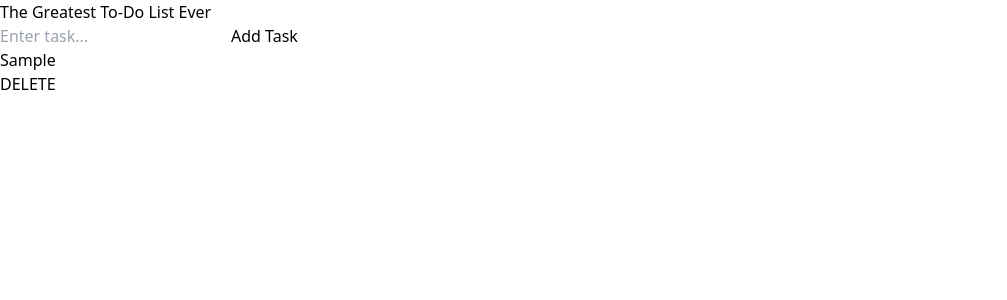
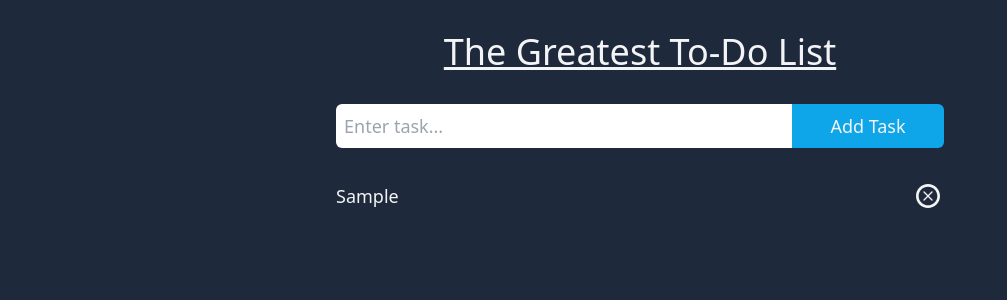
Before and after one commit to joepetrillo/react-todo-list, a React (Vite) app: page / in a window 1280 px wide. Both pictures are taken after typing "Sample" into the empty fields and a click on the button "Add Task". Shown: the top 300 px of the page, without its empty margins (0-1007 px from the left). Built offline with nearby package versions, Linux system fonts and the light colour scheme.

Commit message:
update styles

```diff
--- a/package.json
+++ b/package.json
@@ -26,6 +26,7 @@
   },
   "dependencies": {
     "react": "^17.0.2",
-    "react-dom": "^17.0.2"
+    "react-dom": "^17.0.2",
+    "react-icons": "^4.3.1"
   }
 }
--- a/src/App.js
+++ b/src/App.js
@@ -16,8 +16,10 @@ const App = () => {
   };
 
   return (
-    <div>
-      <h1>The Greatest To-Do List Ever</h1>
+    <div className="max-w-screen-sm mx-auto px-4 text-gray-100 my-8">
+      <h1 className="text-center mb-8 text-3xl sm:text-4xl underline">
+        The Greatest To-Do List
+      </h1>
       <TodoForm addTodo={addTodo} />
       <TodoList todoItems={todoItems} deleteTodo={deleteTodo} />
     </div>
--- a/src/components/Todo.js
+++ b/src/components/Todo.js
@@ -1,8 +1,12 @@
+import { TiDeleteOutline } from "react-icons/ti";
+
 const Todo = ({ todo, deleteTodo }) => {
   return (
-    <div>
-      <h3>{todo.task}</h3>
-      <button onClick={() => deleteTodo(todo.id)}>DELETE</button>
+    <div className="flex justify-between items-center mb-6">
+      <h3 className="text-lg">{todo.task}</h3>
+      <button onClick={() => deleteTodo(todo.id)} className="pl-6">
+        <TiDeleteOutline size="2rem" />
+      </button>
     </div>
   );
 };
--- a/src/components/TodoForm.js
+++ b/src/components/TodoForm.js
@@ -14,15 +14,18 @@ const TodoForm = ({ addTodo }) => {
   };
 
   return (
-    <div>
-      <form onSubmit={handleSubmit}>
+    <div className="text-lg">
+      <form onSubmit={handleSubmit} className="flex mb-8">
         <input
           value={userInput}
           type="text"
           onChange={handleChange}
           placeholder="Enter task..."
+          className="basis-9/12 p-2 rounded-l-md text-gray-900"
         />
-        <button>Add Task</button>
+        <button className="basis-3/12 bg-sky-500 hover:bg-sky-600 rounded-r-md">
+          Add Task
+        </button>
       </form>
     </div>
   );
--- a/src/index.html
+++ b/src/index.html
@@ -8,7 +8,7 @@
     <script type="module" src="App.js" defer></script>
     <title>TITLE</title>
   </head>
-  <body>
+  <body class="bg-slate-800">
     <div id="root">NOT RENDERED</div>
   </body>
 </html>
--- a/tailwind.config.js
+++ b/tailwind.config.js
@@ -1,5 +1,5 @@
 module.exports = {
-  content: ["src/**/*.js"],
+  content: ["./src/**/*.{html,js}"],
   theme: {
     extend: {},
   },
```
Also changed, not shown: 1 other file (tests, documents, lock files or other folders).
